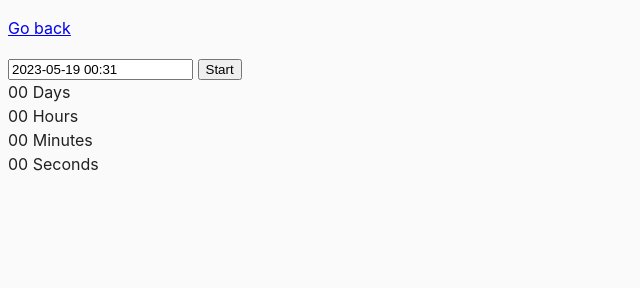
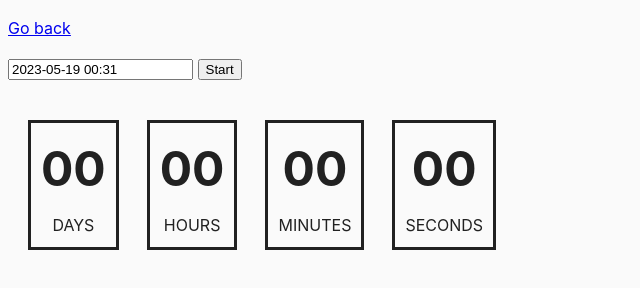
Before and after one commit to Stylize-K/goit-js-hw-09, a website built with Parcel: page src/02-timer.html in a window 1280 px wide. Shown: the whole page, without its empty margins (0-640 px from the left). Built offline with nearby package versions, Linux system fonts and the light colour scheme; what notiflix would draw is missing.

Commit message:
Add some stylies for timer

```diff
--- a/src/css/common.css
+++ b/src/css/common.css
@@ -16,3 +16,29 @@ img {
   display: block;
   max-width: 100%;
 }
+
+.timer {
+  margin-top: 40px;
+  padding: 0 20px 0 20px;
+  display: flex;
+  gap: 28px;
+}
+
+.field {
+  display: flex;
+  gap: 8px;
+  flex-direction: column;
+  padding: 10px 10px 10px 10px;
+  border: #212121 solid;
+}
+
+.value {
+  text-align: center;
+  font-size: 48px;
+  font-weight: 700;
+}
+
+.label {
+  text-align: center;
+  text-transform: uppercase;
+}
```
